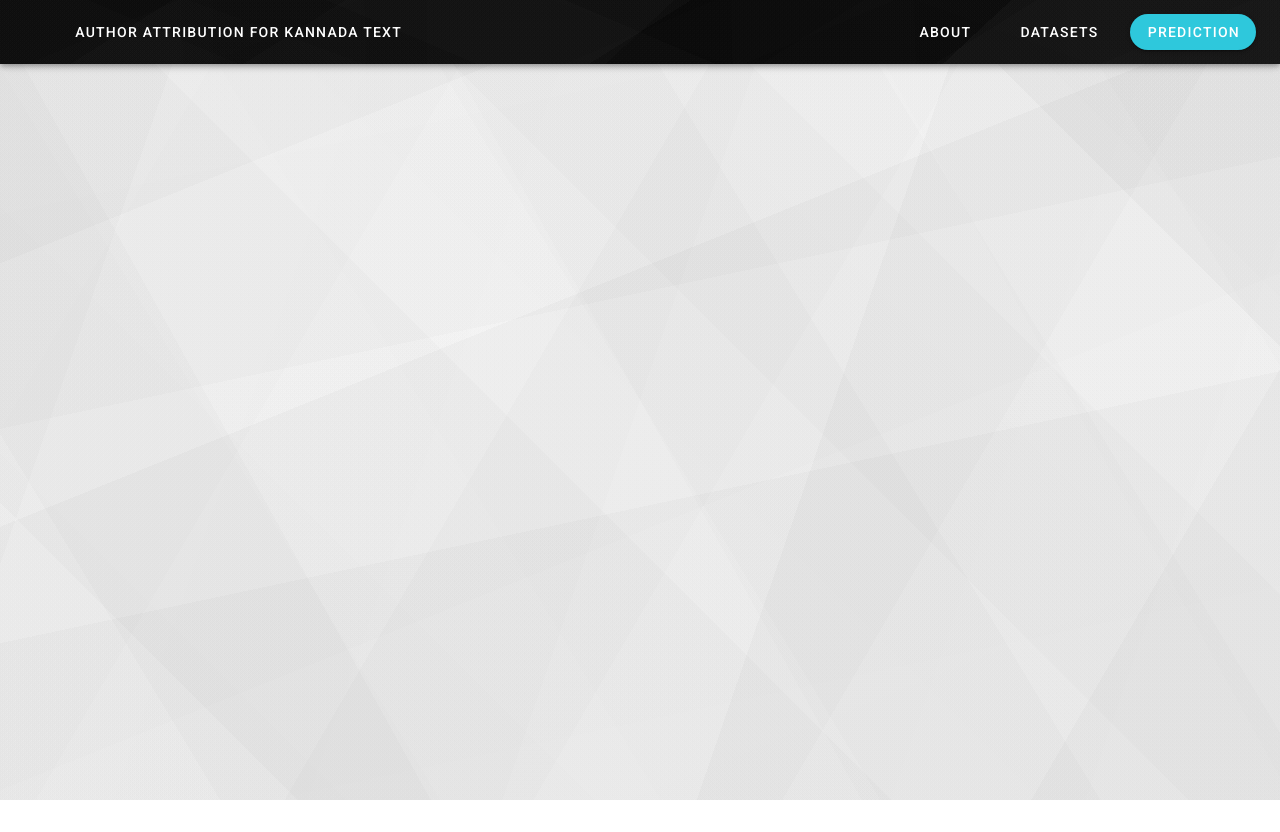
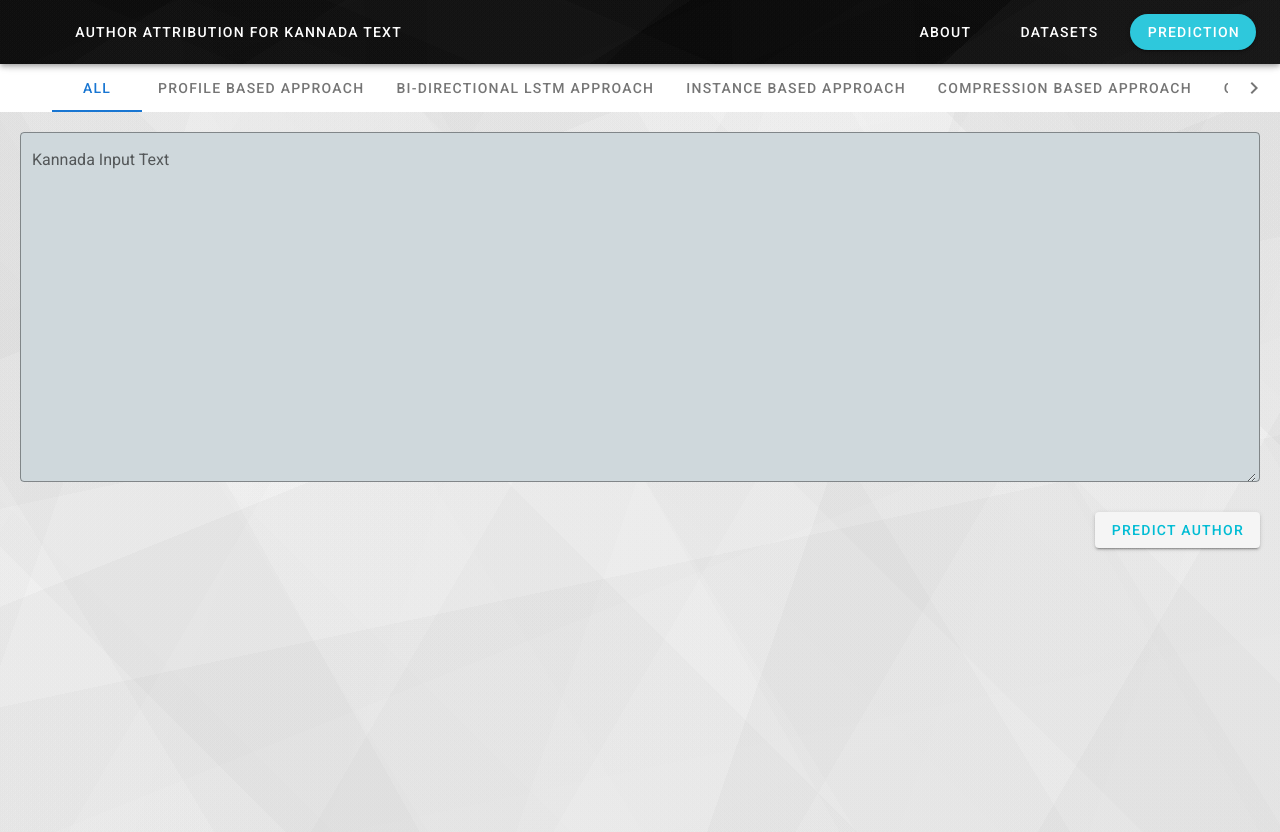
Before and after one commit to Gaurav-71/Author-Attribution-Website, a Vue app in the folder Frontend/: page /prediction in a window 1280 px wide. Before the commit the page ends 800 px from the top, so only its background shows below. Built offline with nearby package versions, Linux system fonts and the light colour scheme.

Commit message:
Added prediction UI

```diff
--- a/Frontend/src/views/About.vue
+++ b/Frontend/src/views/About.vue
@@ -68,7 +68,7 @@ export default {
         },
         {
           imgName: "compression",
-          title: "Compression based technique approach",
+          title: "Compression based approach",
           description:
             "Applied Zip, Gzip, Bzip, LZMA and PPmd compression algorithms to predict the probability of a true author.",
         },
--- a/Frontend/src/views/Prediction.vue
+++ b/Frontend/src/views/Prediction.vue
@@ -0,0 +1,61 @@
+<template>
+  <div class="prediction">
+    <v-tabs v-model="tab">
+      <v-tab>All</v-tab>
+      <v-tab>Profile based approach</v-tab>
+      <v-tab>Bi-directional LSTM approach</v-tab>
+      <v-tab>Instance based approach</v-tab>
+      <v-tab>Compression based approach</v-tab>
+      <v-tab>Graph based approach</v-tab>
+    </v-tabs>
+    <v-tabs-items class="pa-5" v-model="tab">
+      <v-tab-item>
+        <v-form>
+          <v-textarea
+            background-color="blue-grey lighten-4"
+            color="black"
+            outlined
+            name="text"
+            label="Kannada Input Text"
+            height="350"
+            v-model="kannadaText"
+            :value="kannadaText"
+            clearable
+          ></v-textarea>
+          <div class="btn-container">
+            <v-btn class="cyan--text">Predict Author</v-btn>
+          </div>
+        </v-form>
+      </v-tab-item>
+      <v-tab-item></v-tab-item>
+      <v-tab-item></v-tab-item>
+      <v-tab-item></v-tab-item>
+      <v-tab-item></v-tab-item>
+    </v-tabs-items>
+  </div>
+</template>
+
+<script>
+export default {
+  data() {
+    return {
+      tab: null,
+      kannadaText: "",
+    };
+  },
+};
+</script>
+
+<style lang="scss" scoped>
+@import "../scss/main.scss";
+.v-tabs-items {
+  background: $body-bg !important;
+  min-height: 90vh;
+}
+.btn-container {
+  width: 100%;
+  display: flex;
+  justify-content: flex-end;
+  align-items: center;
+}
+</style>
```
